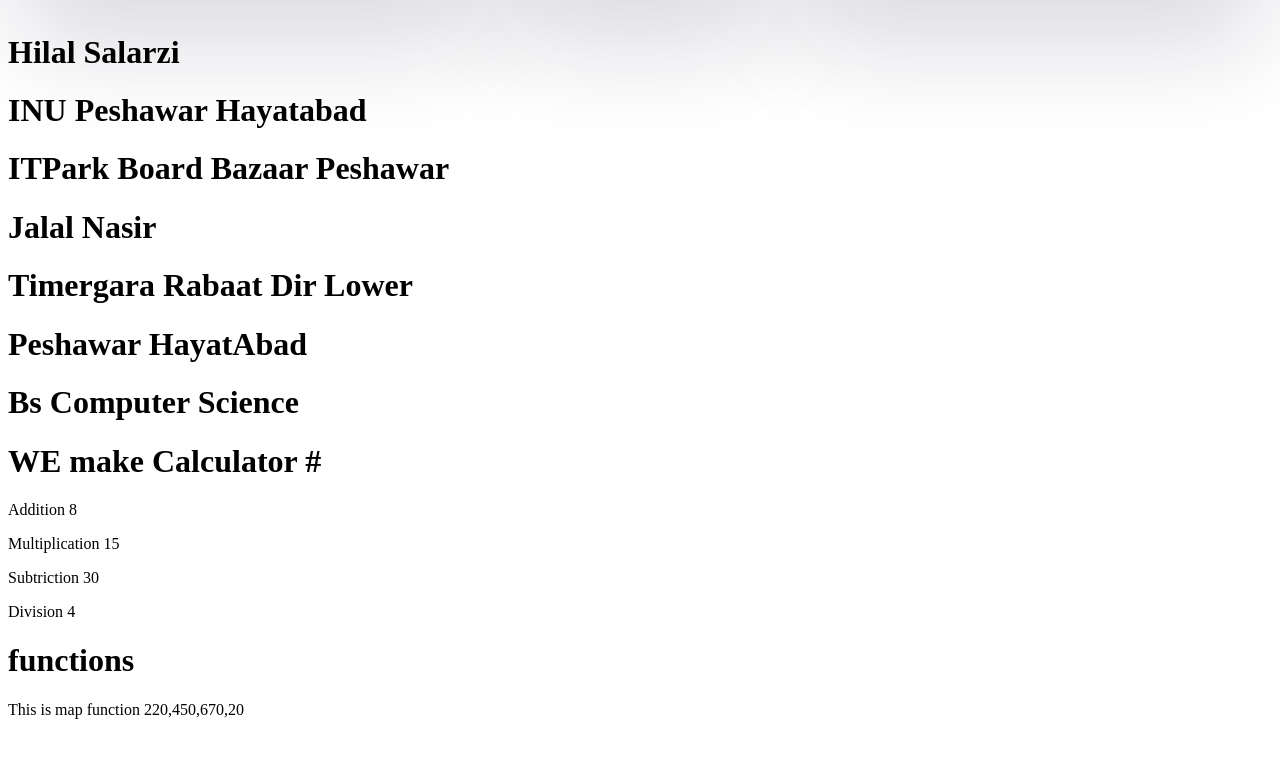
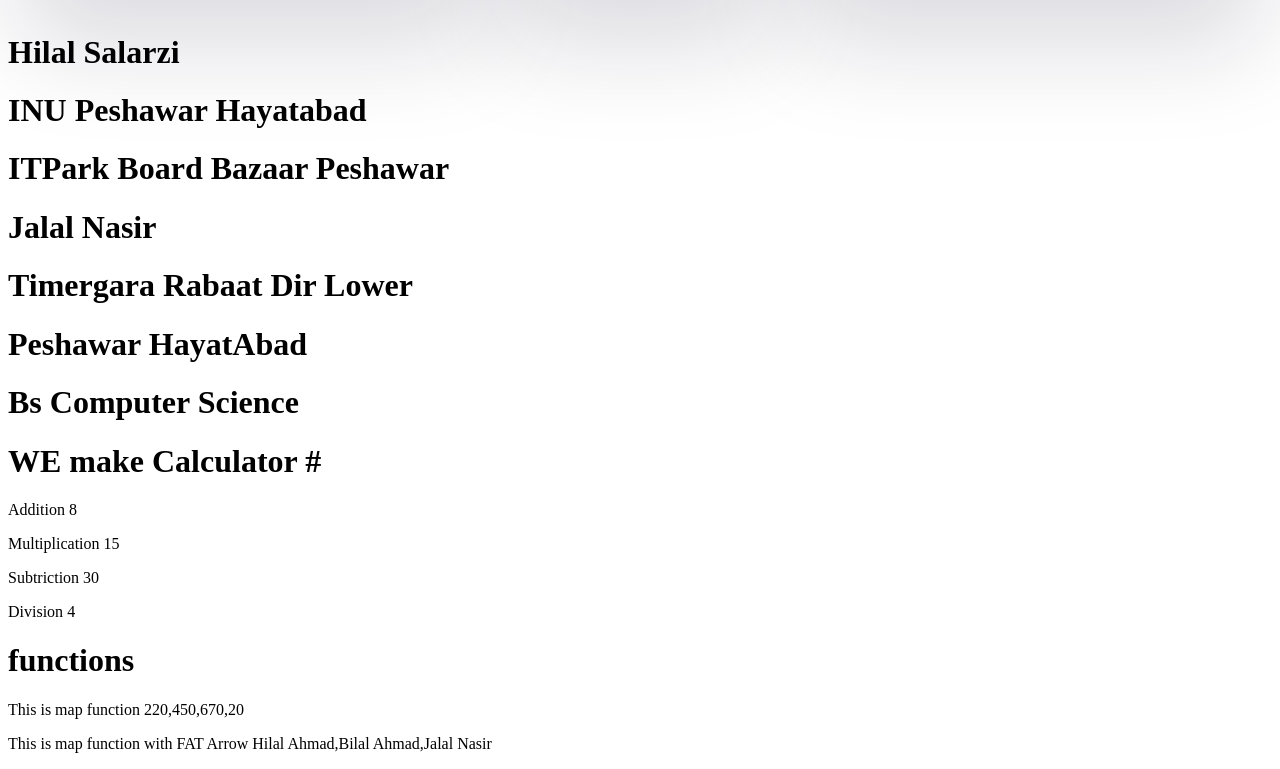
Before and after one commit to hilalsalarzi/Netflix_Cards_ReactJs, a React (Create React App) app: page / in a window 1280 px wide. Shown: the part 1210-1979 px from the top of the page. Before the commit the page ends 1945 px from the top, so only its background shows below. Built offline with nearby package versions, Linux system fonts and the light colour scheme.

Commit message:
adding fat arrow function

```diff
--- a/src/Componant/map.jsx
+++ b/src/Componant/map.jsx
@@ -8,7 +8,7 @@
 //     return document.wir
 // }
 
-function map1(b){
+function map1(getvalue){
     var ary=[22,45,67,2];
     var b=ary.map(test);
     // document.write(b);
@@ -17,4 +17,35 @@ function map1(b){
     }
     return b;
     };
+    //with names
+   const mapfun=((mapshow)=>{
+    const myar=[
+        {fname:"Hilal",lname:"Ahmad"},
+        {fname:"Bilal",lname:"Ahmad"},
+        {fname:"Jalal",lname:"Nasir"}
+
+    ];
+    const showary=myar.map((getshow)=>{
+
+            return(getshow.fname+" "+getshow.lname);
+    });
+
+    return showary;
+   });
+   //map function with simple function
+//    const mapfun=((mapshow)=>{
+//     const myar=[
+//         {fname:"Hilal",lname:"Ahmad"},
+//         {fname:"Bilal",lname:"Ahmad"},
+//         {fname:"Jalal",lname:"Nasir"}
+
+//     ];
+//     const showary=myar.map(getshow);
+//     function getshow(valushow){
+//         return(valushow.fname+" "+valushow.lname);
+
+//     }
+//     return showary;
+//    });
 export default map1;
+export {mapfun};
--- a/src/Practice.jsx
+++ b/src/Practice.jsx
@@ -11,7 +11,7 @@ import * as biodat from './Componant/BioData';
 import * as Cal from './Componant/Calculator';
 // import sum,{Div,Sub,Mult} from './Componant/Calculator';
 
-import map1 from './Componant/map';
+import map1,{mapfun} from './Componant/map';
 
 
 
@@ -39,6 +39,7 @@ return (<>
    <p>Subtriction {Cal.Sub(35,5)}</p>
    <p>Division {Cal.Div(20,5)}</p>
 
+
    {/* <p>Addition {sum(3,5)}</p>
    <p> Multiplication {Mult(3,5)}</p>
    <p>Subtriction {Sub(35,5)}</p>
@@ -46,6 +47,7 @@ return (<>
 
 <h1>functions</h1>
 <p>{`This is map  function  ${map1()}`}</p>
+<p>{`This is map  function with FAT Arrow  ${mapfun()}`}</p>
 
 
     {/* <h1 style={{textAlign:"center"}}>Hello Sir, <span style={cssStyle}>{greating()}</span></h1>
```
